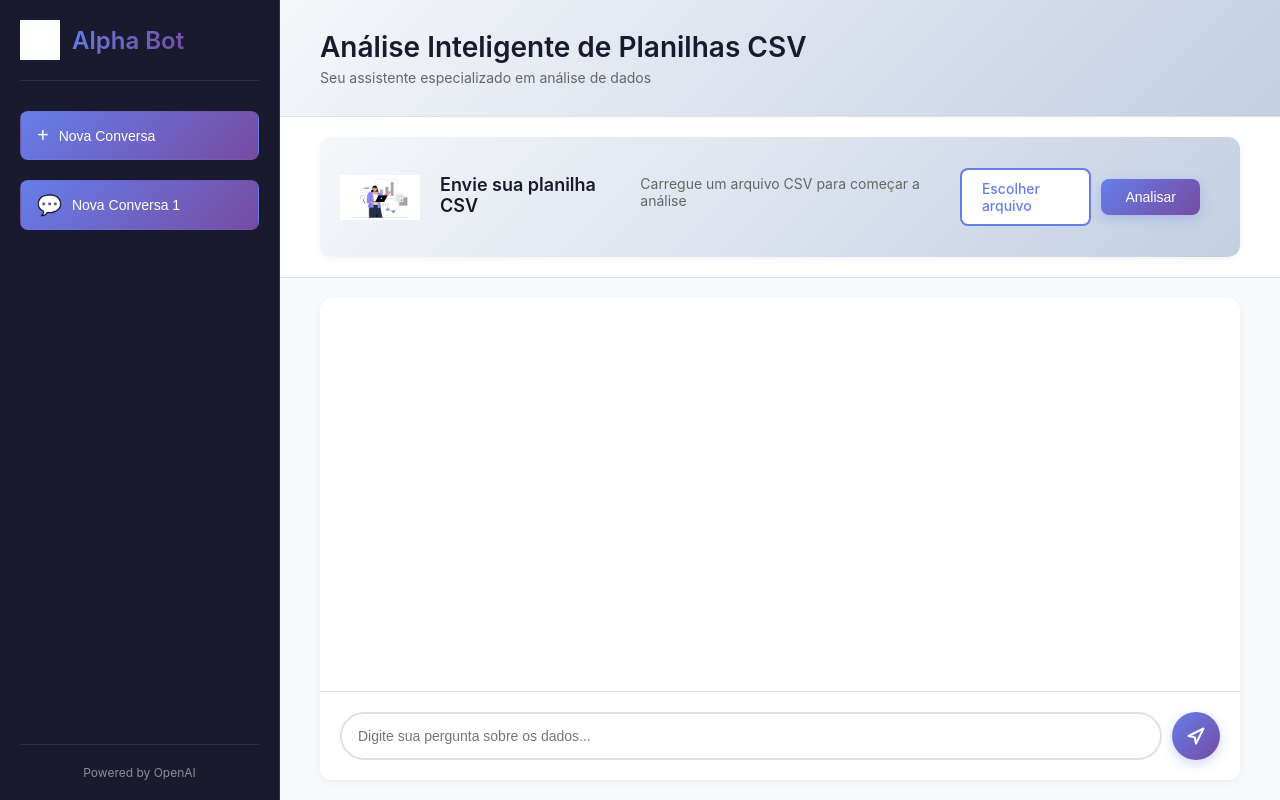
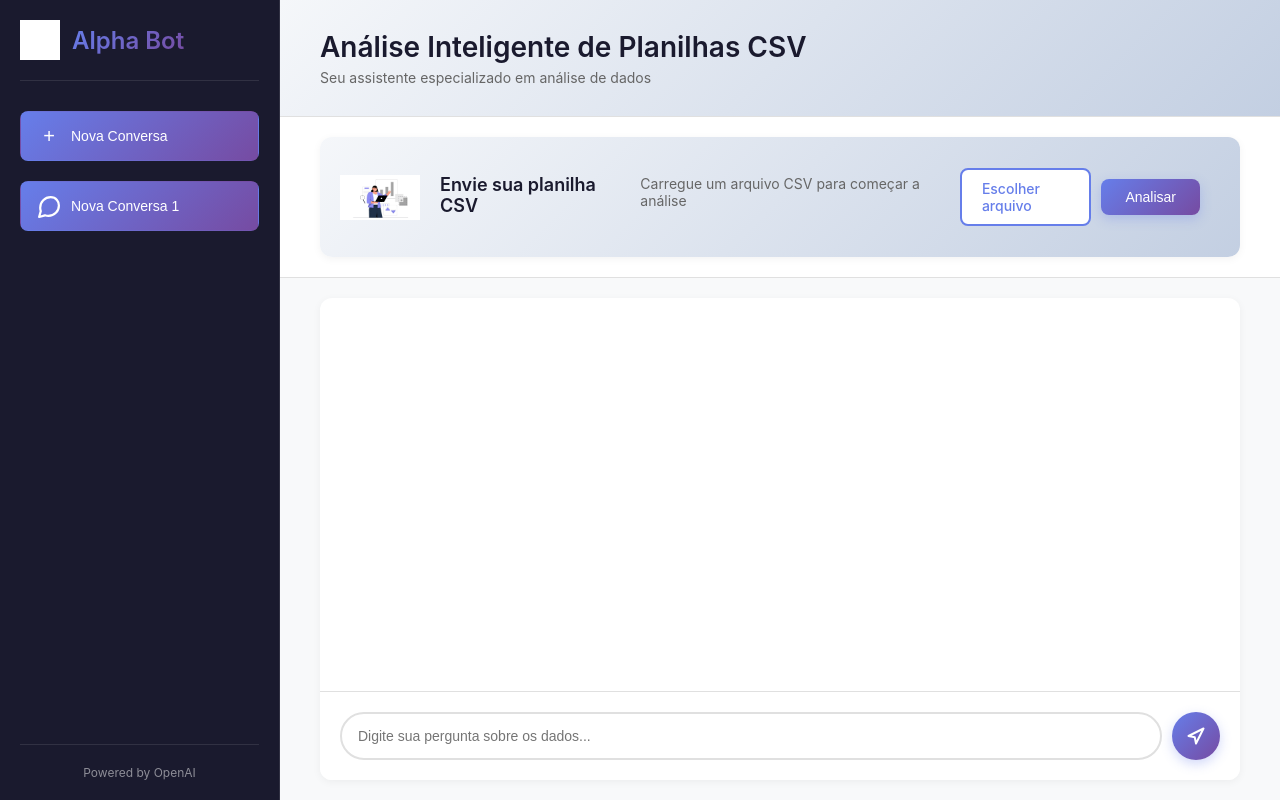
Before and after one commit to nhhramos/alphabot-app, a Flask app: page / in a window 1280 px wide. Run offline with Flask 3, Linux system fonts and the light colour scheme; some libraries are stand-ins or nearby versions; grey boxes are pictures that could not be loaded.

Commit message:
Imagens New SideBar

```diff
--- a/static/css/style.css
+++ b/static/css/style.css
@@ -94,6 +94,24 @@ body {
     font-size: 20px;
     font-weight: 300;
     flex-shrink: 0;
+    display: flex;
+    align-items: center;
+    justify-content: center;
+    width: 24px;
+    height: 24px;
+}
+
+.nav-item .icon svg {
+    width: 100%;
+    height: 100%;
+    color: rgba(255, 255, 255, 0.8);
+    transition: all 0.3s ease;
+}
+
+.nav-item:hover .icon svg,
+.nav-item.active .icon svg {
+    color: #ffffff;
+    transform: scale(1.1);
 }
 
 .chat-history {
--- a/static/js/main.js
+++ b/static/js/main.js
@@ -120,7 +120,20 @@ document.addEventListener('DOMContentLoaded', function() {
 
             const icon = document.createElement('span');
             icon.classList.add('icon');
-            icon.textContent = conv.csvFile ? '📊' : '💬';
+
+            // Ícone SVG para conversa com CSV (gráfico de barras)
+            if (conv.csvFile) {
+                icon.innerHTML = `<svg width="18" height="18" viewBox="0 0 24 24" fill="none" xmlns="http://www.w3.org/2000/svg">
+                    <rect x="3" y="14" width="4" height="7" rx="1" fill="currentColor"/>
+                    <rect x="10" y="8" width="4" height="13" rx="1" fill="currentColor"/>
+                    <rect x="17" y="3" width="4" height="18" rx="1" fill="currentColor"/>
+                </svg>`;
+            } else {
+                // Ícone SVG para conversa normal (balão de mensagem)
+                icon.innerHTML = `<svg width="18" height="18" viewBox="0 0 24 24" fill="none" xmlns="http://www.w3.org/2000/svg">
+                    <path d="M21 11.5C21 16.75 16.75 21 11.5 21C10.39 21 9.31 20.82 8.31 20.48L3 22L4.52 16.69C4.18 15.69 4 14.61 4 13.5C4 8.25 8.25 4 13.5 4C18.75 4 21 8.25 21 11.5Z" stroke="currentColor" stroke-width="2" stroke-linecap="round" stroke-linejoin="round"/>
+                </svg>`;
+            }
 
             const title = document.createElement('span');
             title.classList.add('history-title');
```
